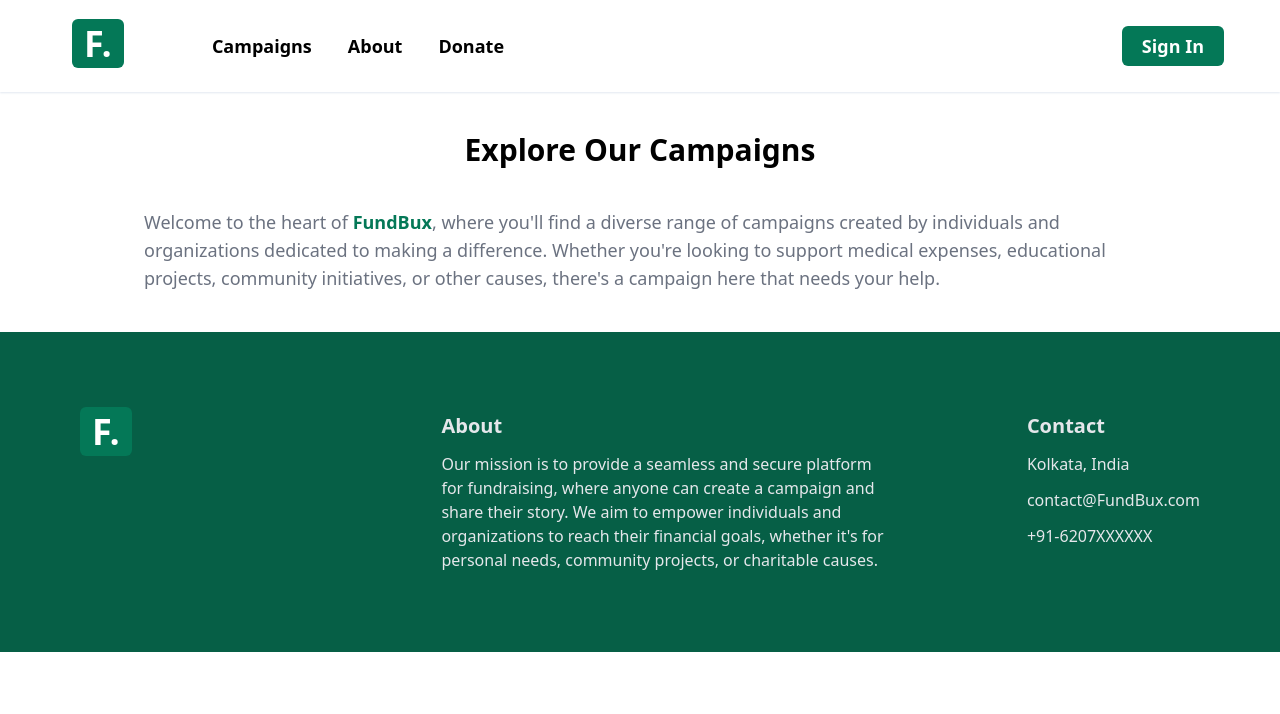
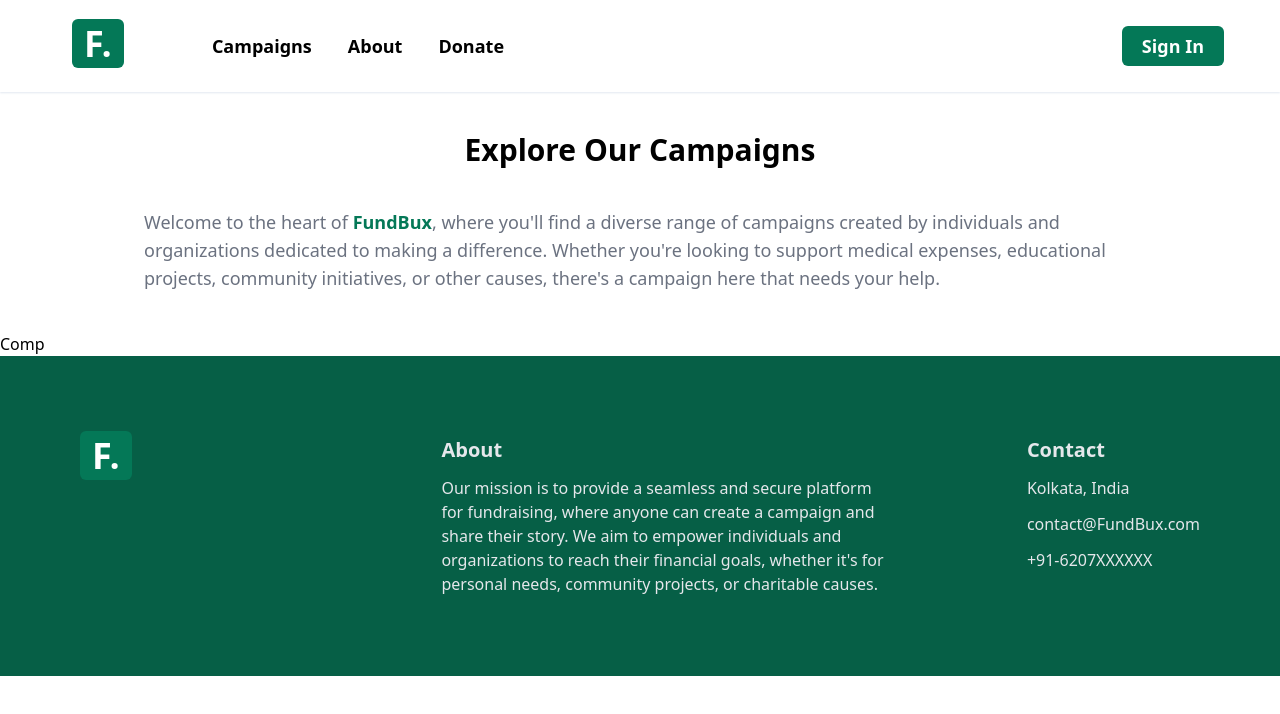
Before and after one commit to abhissh11/FundBux, a React (Create React App) app: page /campaigns in a window 1280 px wide. Shown: the top 714 px of the page. Built offline with nearby package versions, Linux system fonts and the light colour scheme.

Commit message:
temp comp

```diff
--- /dev/null
+++ b/src/components/Comp.js
@@ -0,0 +1,5 @@
+import React from "react";
+
+export default function Comp() {
+  return <div>Comp</div>;
+}
--- a/src/pages/Campaigns.js
+++ b/src/pages/Campaigns.js
@@ -1,4 +1,5 @@
 import React from "react";
+import Comp from "../components/Comp";
 
 export default function Campaigns() {
   return (
@@ -17,6 +18,7 @@
           help.
         </p>
       </div>
+      <Comp />
     </div>
   );
 }
```
